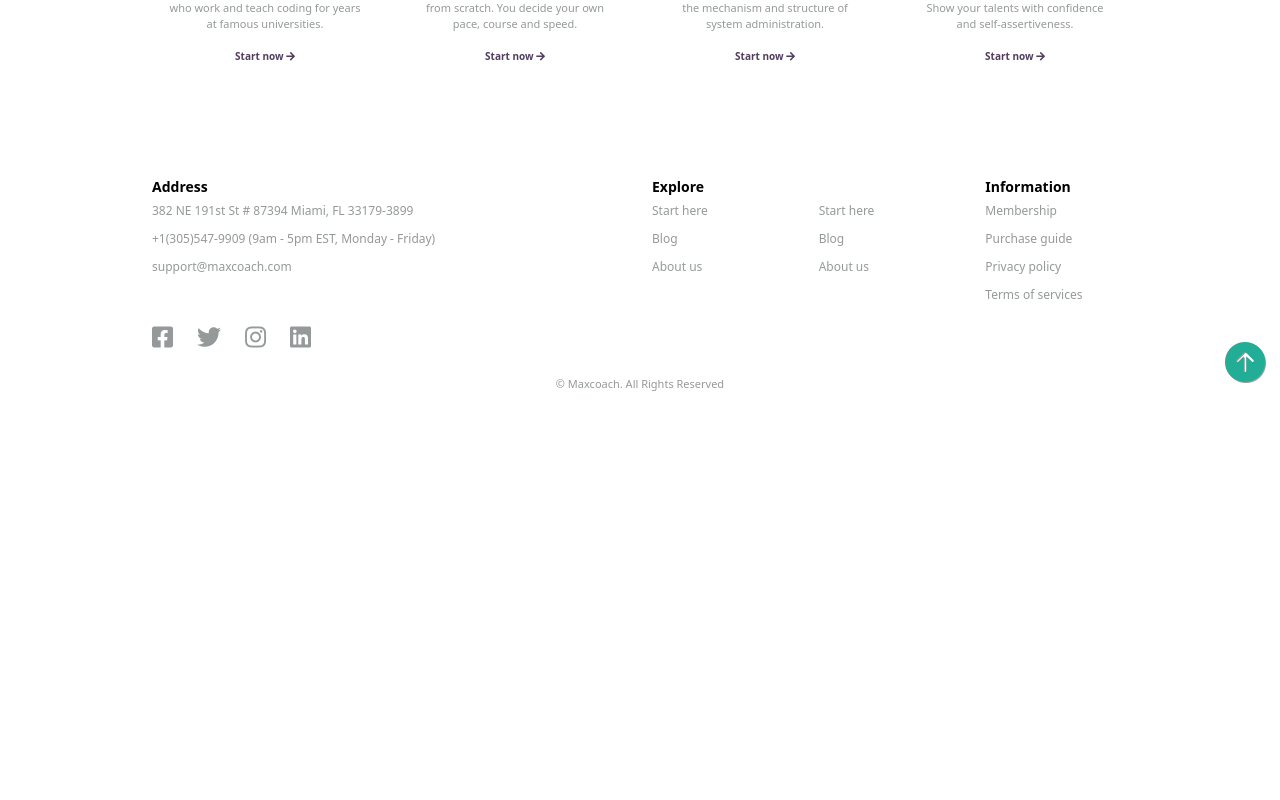
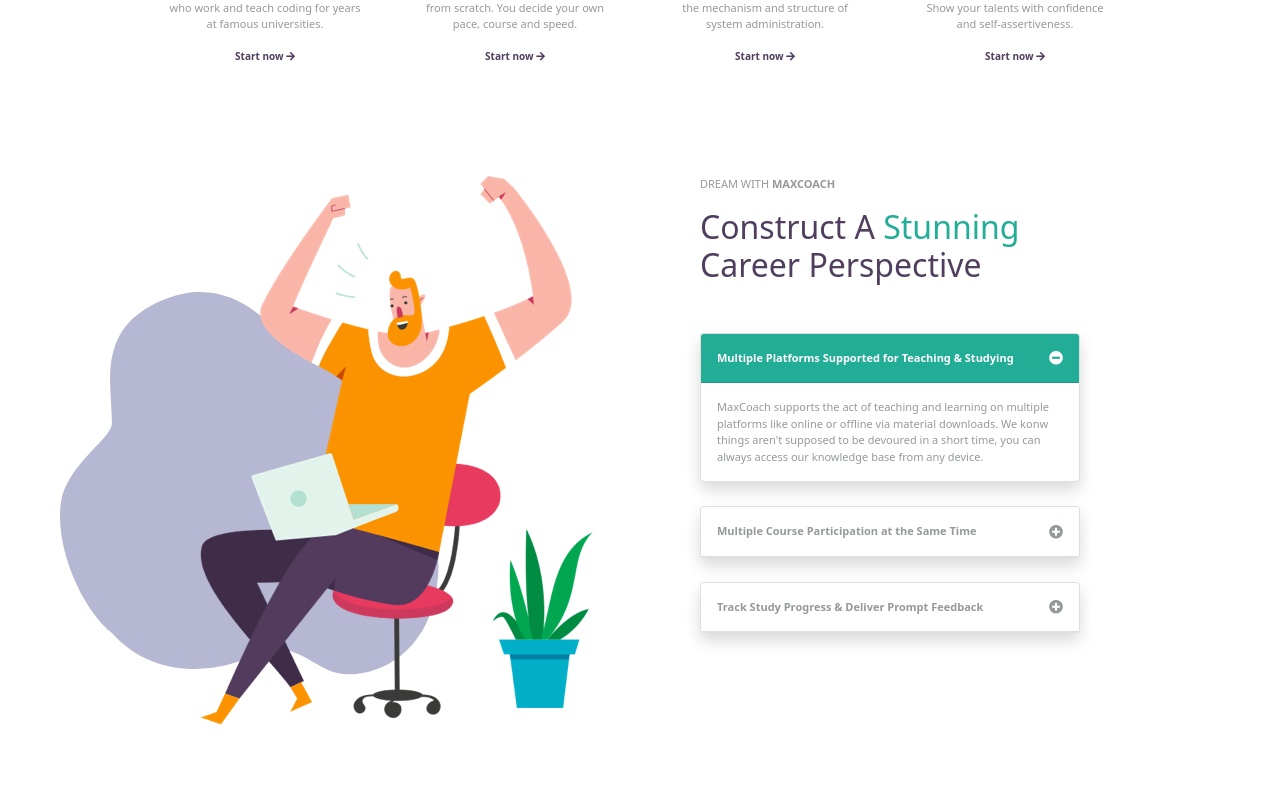
Before and after one commit to marcoche88/proj-html-vuejs, a Vue app: page / in a window 1280 px wide. Shown: the part 1020-1820 px from the top of the page. Before the commit the page ends 1436 px from the top, so only its background shows below. Built offline with nearby package versions, Linux system fonts and the light colour scheme.

Commit message:
added max-coach section

```diff
--- a/src/components/Main.vue
+++ b/src/components/Main.vue
@@ -13,6 +13,98 @@
         <div class="row">
           <div class="col-3" v-for="box in boxes" :key="box.img">
             <Box :box="box" />
+          </div>
+        </div>
+      </div>
+    </section>
+
+    <!-- section maxcoach -->
+    <section id="max-coach" class="my-5">
+      <div class="my-container container">
+        <div class="row">
+          <div class="col-6 position-relative">
+            <img
+              src="../assets/images/about-us-03-image-01.png"
+              class="p-5"
+              alt="about"
+            />
+            <img
+              src="../assets/images/underlay-shape-lilla.svg"
+              alt="underlay"
+              class="underlay position-absolute"
+            />
+          </div>
+          <div class="col-6">
+            <div class="p-5">
+              <p class="text-uppercase">
+                Dream with <span class="fw-bold">maxcoach</span>
+              </p>
+              <h2 class="mt-2 mb-5">
+                Construct A
+                <span class="fw-light">Stunning</span>
+                Career Perspective
+              </h2>
+              <div class="card mb-4 shadow">
+                <div
+                  class="
+                    card-header
+                    active
+                    fw-bold
+                    py-3
+                    pointer
+                    d-flex
+                    justify-content-between
+                    align-items-center
+                  "
+                >
+                  <span
+                    >Multiple Platforms Supported for Teaching & Studying</span
+                  >
+                  <i class="fas fa-minus-circle"></i>
+                </div>
+                <div class="card-body">
+                  <p class="card-text">
+                    MaxCoach supports the act of teaching and learning on
+                    multiple platforms like online or offline via material
+                    downloads. We konw things aren't supposed to be devoured in
+                    a short time, you can always access our knowledge base from
+                    any device.
+                  </p>
+                </div>
+              </div>
+              <div class="card mb-4 shadow">
+                <div
+                  class="
+                    card-header
+                    fw-bold
+                    py-3
+                    pointer
+                    d-flex
+                    justify-content-between
+                    align-items-center
+                  "
+                >
+                  <span>Multiple Course Participation at the Same Time</span>
+                  <i class="fas fa-plus-circle"></i>
+                </div>
+              </div>
+              <div class="card mb-4 shadow">
+                <div
+                  class="
+                    card-header
+                    fw-bold
+                    py-3
+                    pointer
+                    d-flex
+                    justify-content-between
+                    align-items-center
+                  "
+                >
+                  <span>Track Study Progress & Deliver Prompt Feedback</span>
+                  <i class="fas fa-plus-circle"></i>
+                </div>
+              </div>
+            </div>
           </div>
         </div>
       </div>
@@ -77,4 +169,35 @@
     }
   }
 }
+
+#max-coach {
+  .underlay {
+    width: 380px;
+    right: 40%;
+    bottom: 15%;
+    z-index: -1;
+  }
+  p {
+    font-size: 11px;
+    color: $text-secondary-color;
+  }
+  h2 {
+    color: $text-tertiary-color;
+    span {
+      color: $text-primary-color;
+    }
+  }
+  .card-header {
+    font-size: 11px;
+    background-color: white;
+    color: $text-secondary-color;
+    i {
+      font-size: 14px;
+    }
+  }
+  .active {
+    color: white;
+    background-color: $text-primary-color;
+  }
+}
 </style>
```
Also changed, not shown: src/assets/images/underlay-shape-grey.svg (added), src/assets/images/underlay-shape-lilla.svg (added), 8 other files (tests, documents, lock files or other folders).
